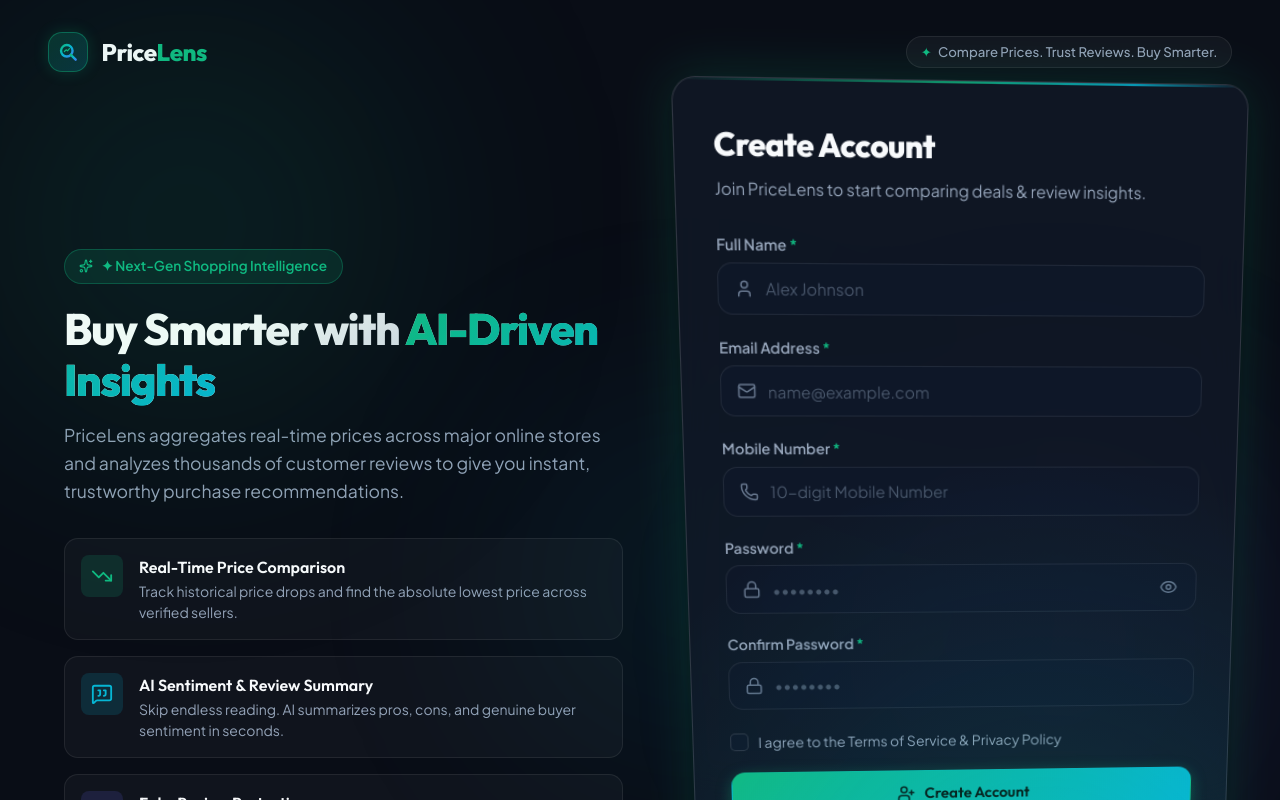
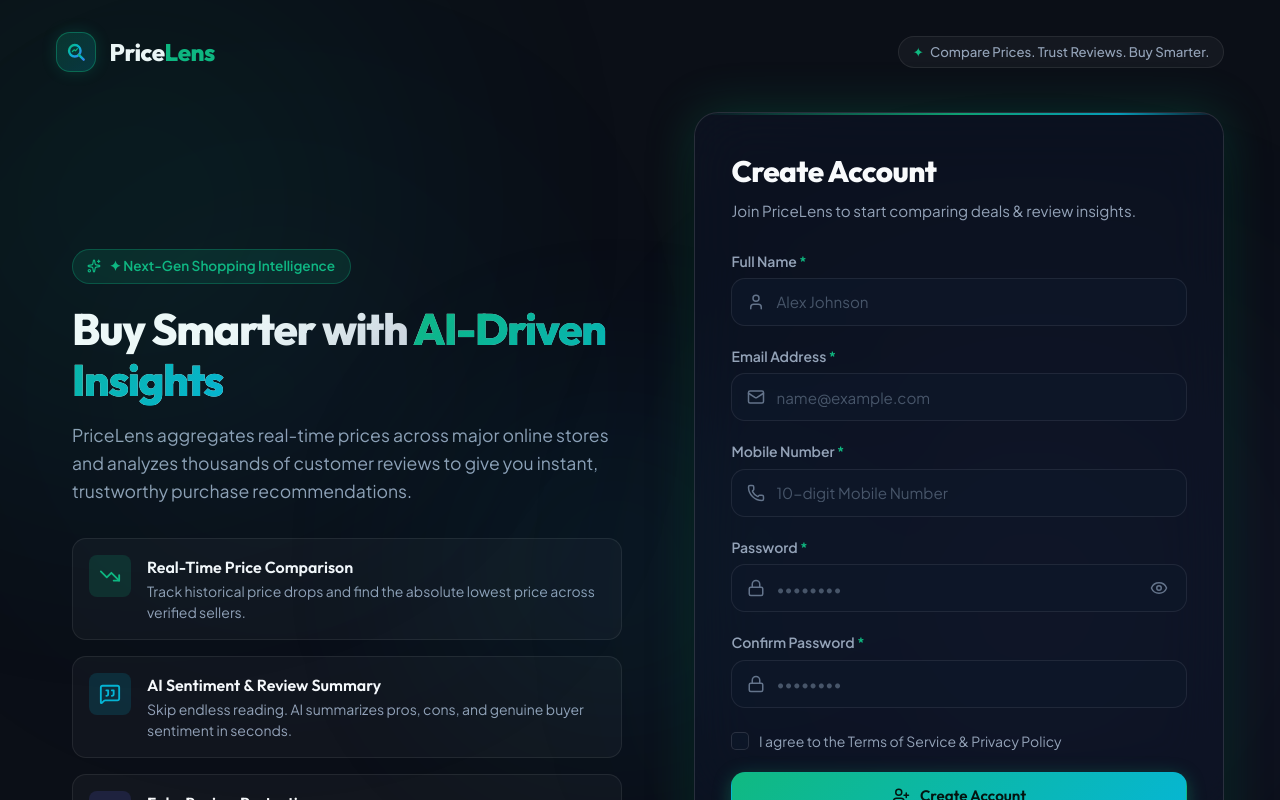
Before and after one commit to aaravgupta9462-design/Price-Lens, a React (Vite) app in the folder frontend/: page / in a window 1280 px wide. Both pictures are taken after a click on the button "Sign Up". Built offline with nearby package versions, Linux system fonts and the light colour scheme.

Commit message:
Add Ultimate 3D framer-motion animations: 3D Aurora mesh orbs, spring 3D tilt physics, 3D flip card state transitions, and 3D input/button micro-interactions

```diff
--- a/frontend/package.json
+++ b/frontend/package.json
@@ -10,6 +10,7 @@
     "preview": "vite preview"
   },
   "dependencies": {
+    "framer-motion": "^13.1.1",
     "lucide-react": "^1.33.0",
     "react": "^19.2.8",
     "react-dom": "^19.2.8"
--- a/frontend/src/components/auth/AuthLayout.jsx
+++ b/frontend/src/components/auth/AuthLayout.jsx
@@ -1,4 +1,5 @@
 import React, { useState } from 'react';
+import { motion, AnimatePresence } from 'framer-motion';
 import { Header } from '../layout/Header';
 import { FeatureHighlights } from '../layout/FeatureHighlights';
 import { Login } from './Login';
@@ -7,49 +8,164 @@ import { ForgotPassword } from './ForgotPassword';
 import { TiltCard } from '../common/TiltCard';
 import { NotificationToast } from '../common/NotificationToast';
 
+const pageVariants = {
+  initial: {
+    opacity: 0,
+    rotateY: -90,
+    scale: 0.9
+  },
+  animate: {
+    opacity: 1,
+    rotateY: 0,
+    scale: 1,
+    transition: {
+      duration: 0.4,
+      ease: [0.16, 1, 0.3, 1]
+    }
+  },
+  exit: {
+    opacity: 0,
+    rotateY: 90,
+    scale: 0.9,
+    transition: {
+      duration: 0.3,
+      ease: [0.7, 0, 0.84, 0]
+    }
+  }
+};
+
 export const AuthLayout = () => {
   // 'login' | 'signup' | 'forgot'
   const [currentView, setCurrentView] = useState('login');
 
   return (
     <div className="app-viewport">
-      {/* Dynamic Ambient Background Blur */}
+      {/* 3D Animated Aurora Background with Parallax Orbs */}
       <div className="bg-ambient-wrapper">
-        <div className="ambient-blob ambient-blob-1" />
-        <div className="ambient-blob ambient-blob-2" />
-        <div className="ambient-blob ambient-blob-3" />
+        <motion.div
+          className="ambient-blob ambient-blob-1"
+          animate={{
+            y: [0, -50, 30, 0],
+            x: [0, 40, -40, 0],
+            scale: [1, 1.25, 0.9, 1]
+          }}
+          transition={{
+            duration: 16,
+            repeat: Infinity,
+            repeatType: 'mirror',
+            ease: 'easeInOut'
+          }}
+        />
+        <motion.div
+          className="ambient-blob ambient-blob-2"
+          animate={{
+            y: [0, 40, -50, 0],
+            x: [0, -35, 45, 0],
+            scale: [1, 0.95, 1.3, 1]
+          }}
+          transition={{
+            duration: 20,
+            repeat: Infinity,
+            repeatType: 'mirror',
+            ease: 'easeInOut'
+          }}
+        />
+        <motion.div
+          className="ambient-blob ambient-blob-3"
+          animate={{
+            y: [0, -30, 40, 0],
+            x: [0, 50, -25, 0],
+            scale: [1, 1.15, 0.85, 1]
+          }}
+          transition={{
+            duration: 14,
+            repeat: Infinity,
+            repeatType: 'mirror',
+            ease: 'easeInOut'
+          }}
+        />
+        <motion.div
+          className="ambient-blob ambient-blob-4"
+          animate={{
+            y: [0, 35, -35, 0],
+            x: [0, -40, 30, 0],
+            scale: [1, 1.2, 0.9, 1]
+          }}
+          transition={{
+            duration: 18,
+            repeat: Infinity,
+            repeatType: 'mirror',
+            ease: 'easeInOut'
+          }}
+        />
       </div>
 
       {/* Brand Header */}
       <Header />
 
-      {/* Main Content Grid */}
+      {/* Main Content Layout */}
       <main className="main-content">
         <div className="auth-grid">
-          {/* Left Side: Desktop Features & Highlights */}
+          {/* Left Side Showcase */}
           <FeatureHighlights />
 
-          {/* Right Side: 3D Mouse Tilt Card Wrapper */}
+          {/* Right Side: Fluid 3D Entry & 3D Tilt Wrapper */}
+          <motion.div
+            initial={{ opacity: 0, scale: 0.85, rotateY: 15 }}
+            animate={{ opacity: 1, scale: 1, rotateY: 0 }}
+            transition={{ type: 'spring', stiffness: 90, damping: 14 }}
+            style={{ perspective: 1200 }}
+          >
             <TiltCard>
+              <AnimatePresence mode="wait">
                 {currentView === 'login' && (
+                  <motion.div
+                    key="login"
+                    variants={pageVariants}
+                    initial="initial"
+                    animate="animate"
+                    exit="exit"
+                    style={{ transformStyle: 'preserve-3d' }}
+                  >
                     <Login
                       onSwitchToSignUp={() => setCurrentView('signup')}
                       onOpenForgotPassword={() => setCurrentView('forgot')}
                     />
+                  </motion.div>
                 )}
 
                 {currentView === 'signup' && (
+                  <motion.div
+                    key="signup"
+                    variants={pageVariants}
+                    initial="initial"
+                    animate="animate"
+                    exit="exit"
+                    style={{ transformStyle: 'preserve-3d' }}
+                  >
                     <Signup
                       onSwitchToLogin={() => setCurrentView('login')}
                     />
+                  </motion.div>
                 )}
 
                 {currentView === 'forgot' && (
+                  <motion.div
+                    key="forgot"
+                    variants={pageVariants}
+                    initial="initial"
+                    animate="animate"
+                    exit="exit"
+                    style={{ transformStyle: 'preserve-3d' }}
+                  >
                     <ForgotPassword
                       onBackToLogin={() => setCurrentView('login')}
                     />
+                  </motion.div>
                 )}
+              </AnimatePresence>
             </TiltCard>
+          </motion.div>
         </div>
       </main>
 
@@ -60,7 +176,6 @@ export const AuthLayout = () => {
         </p>
       </footer>
 
-      {/* Toast Container */}
       <NotificationToast />
     </div>
   );
--- a/frontend/src/components/common/Button.jsx
+++ b/frontend/src/components/common/Button.jsx
@@ -1,4 +1,5 @@
 import React from 'react';
+import { motion } from 'framer-motion';
 
 export const Button = ({
   children,
@@ -11,10 +12,13 @@ export const Button = ({
   icon: Icon
 }) => {
   return (
-    <button
+    <motion.button
       type={type}
       onClick={onClick}
       disabled={disabled || isLoading}
+      whileHover={disabled || isLoading ? {} : { scale: 1.02, y: -2 }}
+      whileTap={disabled || isLoading ? {} : { scale: 0.96, y: 0 }}
+      transition={{ type: 'spring', stiffness: 400, damping: 17 }}
       className={`btn btn-${variant} ${className}`}
     >
       {isLoading ? (
@@ -28,6 +32,6 @@ export const Button = ({
           <span>{children}</span>
         </>
       )}
-    </button>
+    </motion.button>
   );
 };
--- a/frontend/src/components/common/Input.jsx
+++ b/frontend/src/components/common/Input.jsx
@@ -1,4 +1,5 @@
 import React from 'react';
+import { motion } from 'framer-motion';
 import { AlertCircle } from 'lucide-react';
 
 export const Input = ({
@@ -27,11 +28,18 @@ export const Input = ({
           </span>
         </label>
       )}
-      <div className="input-wrapper">
+      <motion.div
+        className="input-wrapper"
+        whileFocus={{ y: -2, scale: 1.005 }}
+        transition={{ type: 'spring', stiffness: 300, damping: 20 }}
+      >
         {LeftIcon && (
-          <div className="input-icon-left">
+          <motion.div
+            className="input-icon-left"
+            whileHover={{ scale: 1.15 }}
+          >
             <LeftIcon size={18} />
-          </div>
+          </motion.div>
         )}
         <input
           id={inputId}
@@ -47,12 +55,17 @@ export const Input = ({
           } ${error ? 'is-error' : ''}`}
         />
         {rightElement}
-      </div>
+      </motion.div>
       {error && (
-        <div className="input-error-msg">
+        <motion.div
+          initial={{ opacity: 0, y: -4 }}
+          animate={{ opacity: 1, y: 0 }}
+          exit={{ opacity: 0, y: -4 }}
+          className="input-error-msg"
+        >
           <AlertCircle size={14} />
           <span>{error}</span>
-        </div>
+        </motion.div>
       )}
     </div>
   );
--- a/frontend/src/components/common/TiltCard.jsx
+++ b/frontend/src/components/common/TiltCard.jsx
@@ -1,74 +1,50 @@
-import React, { useState, useRef } from 'react';
+import React from 'react';
+import { motion, useMotionValue, useTransform, useSpring } from 'framer-motion';
 
 export const TiltCard = ({ children, className = '' }) => {
-  const cardRef = useRef(null);
-  const [tiltStyle, setTiltStyle] = useState({
-    transform: 'perspective(1000px) rotateX(0deg) rotateY(0deg) scale3d(1, 1, 1)',
-    transition: 'transform 0.5s ease-out'
-  });
-  const [spotlightPos, setSpotlightPos] = useState({ x: 50, y: 50, opacity: 0 });
+  const x = useMotionValue(0);
+  const y = useMotionValue(0);
+
+  // Calculate rotation angles
+  const rotateXRaw = useTransform(y, [-0.5, 0.5], [12, -12]);
+  const rotateYRaw = useTransform(x, [-0.5, 0.5], [-12, 12]);
+
+  // Apply spring physics for ultra-smooth 3D motion
+  const rotateX = useSpring(rotateXRaw, { damping: 25, stiffness: 200 });
+  const rotateY = useSpring(rotateYRaw, { damping: 25, stiffness: 200 });
 
   const handleMouseMove = (e) => {
-    if (!cardRef.current) return;
-    const rect = cardRef.current.getBoundingClientRect();
-    const x = e.clientX - rect.left;
-    const y = e.clientY - rect.top;
+    const rect = e.currentTarget.getBoundingClientRect();
+    const width = rect.width;
+    const height = rect.height;
 
-    const centerX = rect.width / 2;
-    const centerY = rect.height / 2;
+    const mouseX = e.clientX - rect.left;
+    const mouseY = e.clientY - rect.top;
 
-    // Calculate rotation angles (max ~10 deg)
-    const rotateX = -((y - centerY) / centerY) * 8;
-    const rotateY = ((x - centerX) / centerX) * 8;
+    const xPct = mouseX / width - 0.5;
+    const yPct = mouseY / height - 0.5;
 
-    setTiltStyle({
-      transform: `perspective(1000px) rotateX(${rotateX.toFixed(2)}deg) rotateY(${rotateY.toFixed(2)}deg) scale3d(1.02, 1.02, 1.02)`,
-      transition: 'transform 0.1s cubic-bezier(0.03, 0.98, 0.52, 0.99)'
-    });
-
-    setSpotlightPos({
-      x: ((x / rect.width) * 100).toFixed(2),
-      y: ((y / rect.height) * 100).toFixed(2),
-      opacity: 1
-    });
+    x.set(xPct);
+    y.set(yPct);
   };
 
   const handleMouseLeave = () => {
-    setTiltStyle({
-      transform: 'perspective(1000px) rotateX(0deg) rotateY(0deg) scale3d(1, 1, 1)',
-      transition: 'transform 0.5s ease-out'
-    });
-    setSpotlightPos((prev) => ({ ...prev, opacity: 0 }));
+    x.set(0);
+    y.set(0);
   };
 
   return (
-    <div
-      ref={cardRef}
+    <motion.div
       onMouseMove={handleMouseMove}
       onMouseLeave={handleMouseLeave}
+      style={{
+        rotateX,
+        rotateY,
+        transformStyle: 'preserve-3d'
+      }}
       className={`tilt-card-wrapper ${className}`}
-      style={{
-        ...tiltStyle,
-        position: 'relative',
-        transformStyle: 'preserve-3d',
-        willChange: 'transform'
-      }}
     >
-      {/* Dynamic Specular Mouse Spotlight Glow */}
-      <div
-        className="tilt-spotlight"
-        style={{
-          position: 'absolute',
-          inset: 0,
-          borderRadius: 'inherit',
-          pointerEvents: 'none',
-          zIndex: 2,
-          background: `radial-gradient(600px circle at ${spotlightPos.x}% ${spotlightPos.y}%, rgba(16, 185, 129, 0.18), rgba(6, 182, 212, 0.08) 40%, transparent 80%)`,
-          opacity: spotlightPos.opacity,
-          transition: 'opacity 0.3s ease'
-        }}
-      />
       {children}
-    </div>
+    </motion.div>
   );
 };
--- a/frontend/src/components/layout/FeatureHighlights.jsx
+++ b/frontend/src/components/layout/FeatureHighlights.jsx
@@ -1,28 +1,58 @@
 import React from 'react';
+import { motion } from 'framer-motion';
 import { TrendingDown, MessageSquareQuote, ShieldCheck, Sparkles } from 'lucide-react';
+
+const containerVariants = {
+  hidden: { opacity: 0 },
+  visible: {
+    opacity: 1,
+    transition: {
+      staggerChildren: 0.15
+    }
+  }
+};
+
+const itemVariants = {
+  hidden: { opacity: 0, x: -30, rotateY: -10 },
+  visible: {
+    opacity: 1,
+    x: 0,
+    rotateY: 0,
+    transition: { type: 'spring', stiffness: 100, damping: 15 }
+  }
+};
 
 export const FeatureHighlights = () => {
   return (
-    <div className="showcase-panel">
-      {/* Capsule Badge Tag */}
-      <div className="showcase-badge">
+    <motion.div
+      className="showcase-panel"
+      variants={containerVariants}
+      initial="hidden"
+      animate="visible"
+    >
+      {/* Capsule Tag Badge */}
+      <motion.div className="showcase-badge" variants={itemVariants}>
         <Sparkles size={14} />
         <span>✦ Next-Gen Shopping Intelligence</span>
-      </div>
+      </motion.div>
 
-      {/* Main Heading */}
-      <h1 className="showcase-title">
+      {/* Main Title */}
+      <motion.h1 className="showcase-title" variants={itemVariants}>
         Buy Smarter with <span>AI-Driven Insights</span>
-      </h1>
+      </motion.h1>
 
       {/* Subtitle */}
-      <p className="showcase-desc">
+      <motion.p className="showcase-desc" variants={itemVariants}>
         PriceLens aggregates real-time prices across major online stores and analyzes thousands of customer reviews to give you instant, trustworthy purchase recommendations.
-      </p>
+      </motion.p>
 
       {/* 3 Feature Cards */}
       <div className="features-list">
-        <div className="feature-item-card">
+        <motion.div
+          className="feature-item-card"
+          variants={itemVariants}
+          whileHover={{ scale: 1.02, x: 6, transition: { duration: 0.2 } }}
+        >
           <div className="feature-icon-box feature-icon-emerald">
             <TrendingDown size={22} />
           </div>
@@ -32,9 +62,13 @@ export const FeatureHighlights = () => {
               Track historical price drops and find the absolute lowest price across verified sellers.
             </p>
           </div>
-        </div>
+        </motion.div>
 
-        <div className="feature-item-card">
+        <motion.div
+          className="feature-item-card"
+          variants={itemVariants}
+          whileHover={{ scale: 1.02, x: 6, transition: { duration: 0.2 } }}
+        >
           <div className="feature-icon-box feature-icon-cyan">
             <MessageSquareQuote size={22} />
           </div>
@@ -44,9 +78,13 @@ export const FeatureHighlights = () => {
               Skip endless reading. AI summarizes pros, cons, and genuine buyer sentiment in seconds.
             </p>
           </div>
-        </div>
+        </motion.div>
 
-        <div className="feature-item-card">
+        <motion.div
+          className="feature-item-card"
+          variants={itemVariants}
+          whileHover={{ scale: 1.02, x: 6, transition: { duration: 0.2 } }}
+        >
           <div className="feature-icon-box feature-icon-indigo">
             <ShieldCheck size={22} />
           </div>
@@ -56,8 +94,8 @@ export const FeatureHighlights = () => {
               Advanced algorithms filter out bot-generated and incentivized seller reviews.
             </p>
           </div>
-        </div>
+        </motion.div>
       </div>
-    </div>
+    </motion.div>
   );
 };
--- a/frontend/src/index.css
+++ b/frontend/src/index.css
@@ -1,19 +1,19 @@
 /* ==========================================================================
    PriceLens - Design System & Global CSS
-   Theme: Modern Dark E-Commerce / 3D Glassmorphism AI Platform
+   Theme: Ultimate 3D Glassmorphism AI SaaS Platform
    ========================================================================== */
 
 :root {
   /* Color Palette */
-  --bg-dark: #090d16;
-  --bg-surface: #111827;
-  --bg-card: rgba(17, 24, 39, 0.75);
-  --bg-card-hover: rgba(31, 41, 55, 0.85);
-  --bg-input: rgba(15, 23, 42, 0.65);
+  --bg-dark: #0b0f17;
+  --bg-surface: #0f172a;
+  --bg-card: rgba(15, 23, 42, 0.45);
+  --bg-card-hover: rgba(30, 41, 59, 0.55);
+  --bg-input: rgba(15, 23, 42, 0.7);
 
   --primary-emerald: #10b981;
   --primary-emerald-hover: #059669;
-  --primary-emerald-glow: rgba(16, 185, 129, 0.3);
+  --primary-emerald-glow: rgba(16, 185, 129, 0.35);
 
   --accent-cyan: #06b6d4;
   --accent-indigo: #6366f1;
@@ -25,8 +25,8 @@
   --text-placeholder: #475569;
 
   --border-subtle: rgba(255, 255, 255, 0.08);
-  --border-glass: rgba(255, 255, 255, 0.14);
-  --border-focus: rgba(16, 185, 129, 0.6);
+  --border-glass: rgba(255, 255, 255, 0.12);
+  --border-focus: rgba(16, 185, 129, 0.65);
   --border-error: rgba(239, 68, 68, 0.6);
 
   --error: #ef4444;
@@ -42,13 +42,13 @@
   /* Shadow & Glow */
   --shadow-sm: 0 2px 4px rgba(0, 0, 0, 0.2);
   --shadow-md: 0 10px 25px -5px rgba(0, 0, 0, 0.4), 0 8px 10px -6px rgba(0, 0, 0, 0.3);
-  --shadow-lg: 0 20px 40px -15px rgba(0, 0, 0, 0.6);
-  --shadow-glow: 0 0 45px rgba(16, 185, 129, 0.2);
+  --shadow-lg: 0 25px 50px -12px rgba(0, 0, 0, 0.7);
+  --shadow-glow: 0 0 50px rgba(16, 185, 129, 0.22);
 
   /* Radius */
   --radius-sm: 8px;
   --radius-md: 14px;
-  --radius-lg: 22px;
+  --radius-lg: 24px;
   --radius-full: 9999px;
 
   /* Transitions */
@@ -82,7 +82,7 @@ html, body {
   flex-direction: column;
 }
 
-/* Background Animated Blobs */
+/* Background Animated Aurora & Mesh Orbs */
 .bg-ambient-wrapper {
   position: fixed;
   inset: 0;
@@ -94,41 +94,41 @@ html, body {
 .ambient-blob {
   position: absolute;
   border-radius: 50%;
-  filter: blur(120px);
-  opacity: 0.5;
-  animation: floatBlob 18s ease-in-out infinite alternate;
+  filter: blur(140px);
+  opacity: 0.45;
+  will-change: transform;
 }
 
 .ambient-blob-1 {
-  top: -10%;
-  left: -10%;
-  width: 550px;
-  height: 550px;
-  background: radial-gradient(circle, rgba(16, 185, 129, 0.4) 0%, rgba(6, 182, 212, 0) 70%);
+  top: -12%;
+  left: -12%;
+  width: 600px;
+  height: 600px;
+  background: radial-gradient(circle, rgba(16, 185, 129, 0.45) 0%, rgba(6, 182, 212, 0) 70%);
 }
 
 .ambient-blob-2 {
   bottom: -15%;
   right: -10%;
-  width: 650px;
-  height: 650px;
-  background: radial-gradient(circle, rgba(99, 102, 241, 0.35) 0%, rgba(59, 130, 246, 0) 70%);
-  animation-delay: -9s;
+  width: 700px;
+  height: 700px;
+  background: radial-gradient(circle, rgba(99, 102, 241, 0.4) 0%, rgba(59, 130, 246, 0) 70%);
 }
 
 .ambient-blob-3 {
-  top: 40%;
-  left: 35%;
+  top: 35%;
+  left: 30%;
+  width: 500px;
+  height: 500px;
+  background: radial-gradient(circle, rgba(6, 182, 212, 0.35) 0%, rgba(16, 185, 129, 0) 70%);
+}
+
+.ambient-blob-4 {
+  bottom: 25%;
+  left: 5%;
   width: 450px;
   height: 450px;
-  background: radial-gradient(circle, rgba(6, 182, 212, 0.3) 0%, rgba(16, 185, 129, 0) 70%);
-  animation-delay: -4s;
-}
-
-@keyframes floatBlob {
-  0% { transform: translate(0, 0) scale(1); }
-  50% { transform: translate(40px, 30px) scale(1.08); }
-  100% { transform: translate(-30px, 50px) scale(0.95); }
+  background: radial-gradient(circle, rgba(59, 130, 246, 0.3) 0%, rgba(147, 51, 234, 0) 70%);
 }
 
 /* Container & Layout */
@@ -144,7 +144,7 @@ html, body {
 
 @media (min-width: 768px) {
   .app-viewport {
-    padding: 2rem 3rem;
+    padding: 2rem 3.5rem;
   }
 }
 
@@ -174,19 +174,20 @@ html, body {
   }
 }
 
-/* 3D Glassmorphism Card & Tilt Container */
+/* 3D Glassmorphism Card Design */
 .tilt-card-wrapper {
   border-radius: var(--radius-lg);
+  perspective: 1200px;
 }
 
 .glass-card {
   position: relative;
   background: var(--bg-card);
-  backdrop-filter: blur(20px);
-  -webkit-backdrop-filter: blur(20px);
+  backdrop-filter: blur(28px);
+  -webkit-backdrop-filter: blur(28px);
   border: 1px solid var(--border-glass);
   border-radius: var(--radius-lg);
-  box-shadow: var(--shadow-md), var(--shadow-glow);
+  box-shadow: var(--shadow-lg), var(--shadow-glow);
   padding: 2.25rem;
   transition: border-color var(--transition-normal), box-shadow var(--transition-normal);
   overflow: hidden;
@@ -198,7 +199,7 @@ html, body {
   }
 }
 
-/* Glowing Neon Top Sheen Line */
+/* Glowing Dynamic Accent Top Sheen Line */
 .glass-card::before {
   content: '';
   position: absolute;
@@ -207,7 +208,7 @@ html, body {
   right: 0;
   height: 2px;
   background: linear-gradient(90deg, transparent 0%, var(--primary-emerald) 50%, var(--accent-cyan) 80%, transparent 100%);
-  opacity: 0.8;
+  opacity: 0.85;
 }
 
 .glass-card:hover {
@@ -240,7 +241,7 @@ html, body {
   gap: 1.25rem;
 }
 
-/* Input Component */
+/* Input Component with 3D Focus & Micro-interactions */
 .input-group {
   display: flex;
   flex-direction: column;
@@ -303,7 +304,7 @@ html, body {
 .custom-input:focus {
   border-color: var(--primary-emerald);
   box-shadow: 0 0 0 3px var(--primary-emerald-glow);
-  background-color: rgba(15, 23, 42, 0.85);
+  background-color: rgba(15, 23, 42, 0.9);
 }
 
 .input-wrapper:focus-within .input-icon-left {
@@ -407,7 +408,7 @@ html, body {
   text-decoration: underline;
 }
 
-/* Button Components */
+/* Button Components with 3D Push Feedback & Neon Sheen */
 .btn {
   display: inline-flex;
   align-items: center;
@@ -429,17 +430,12 @@ html, body {
 .btn-primary {
   background: linear-gradient(135deg, var(--primary-emerald) 0%, var(--accent-cyan) 100%);
   color: #041410;
-  box-shadow: 0 4px 15px rgba(16, 185, 129, 0.35);
+  box-shadow: 0 4px 18px rgba(16, 185, 129, 0.35);
 }
 
 .btn-primary:hover:not(:disabled) {
-  transform: translateY(-2px);
-  box-shadow: 0 8px 25px rgba(16, 185, 129, 0.5);
+  box-shadow: 0 8px 28px rgba(16, 185, 129, 0.55);
   filter: brightness(1.08);
-}
-
-.btn-primary:active:not(:disabled) {
-  transform: translateY(0);
 }
 
 .btn-outline {
@@ -464,13 +460,11 @@ html, body {
 .btn-google:hover:not(:disabled) {
   background: rgba(255, 255, 255, 0.08);
   border-color: rgba(255, 255, 255, 0.25);
-  transform: translateY(-1px);
 }
 
 .btn:disabled {
   opacity: 0.65;
   cursor: not-allowed;
-  transform: none !important;
 }
 
 .btn-spinner {
```
Also changed, not shown: 1 other file (tests, documents, lock files or other folders). Lines whose indentation alone changed are shown as unchanged.
